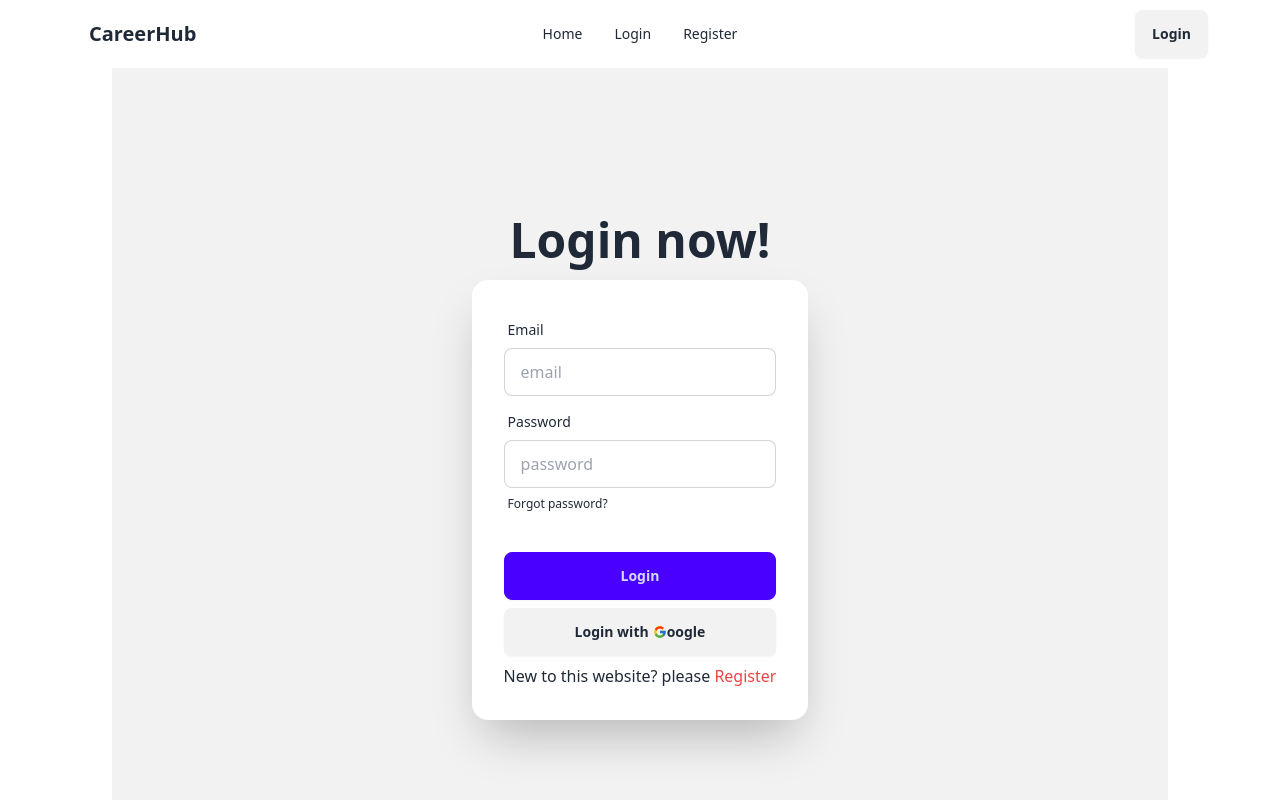
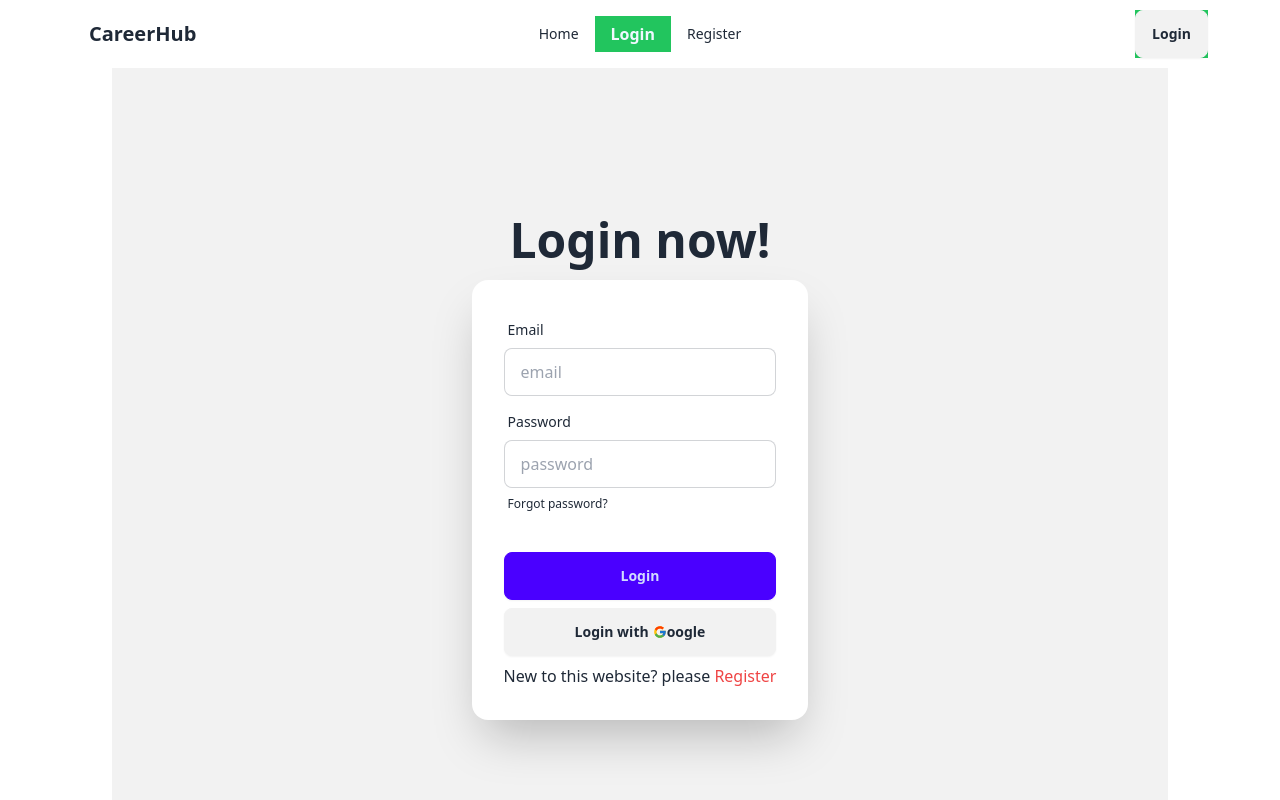
Before and after one commit to johhny47/Career-hub, a React (Vite) app: page /login in a window 1280 px wide. Shown: the top 800 px of the page. Built offline with nearby package versions, Linux system fonts and the light colour scheme; no server answers.

Commit message:
add Navbar active

```diff
--- a/src/Component/Navbar/NavBar.jsx
+++ b/src/Component/Navbar/NavBar.jsx
@@ -33,7 +33,7 @@ const NavBar = () => {
               className="menu menu-sm dropdown-content bg-base-100 rounded-box z-[1] mt-3 w-52 p-2 shadow">
              <NavLink to="/"> <li><a>Home</a></li></NavLink>
              {
-              user ?  <NavLink to="/"> <li><a>Details</a></li></NavLink>  : <div><NavLink to="/login"> <li><a>Login</a></li></NavLink>
+              user ?  <NavLink to="/more"> <li><a>Details</a></li></NavLink>  : <div><NavLink to="/login"> <li><a>Login</a></li></NavLink>
               <NavLink to="/register"> <li><a>Register</a></li></NavLink></div>
              }
 
@@ -46,7 +46,7 @@ const NavBar = () => {
           <ul className="menu menu-horizontal px-1">
           <NavLink to="/"> <li><a>Home</a></li></NavLink>
           {
-              user ?  <NavLink to="/"> <li><a>Details</a></li></NavLink>  : <div className="flex"><NavLink to="/login"> <li><a>Login</a></li></NavLink>
+              user ?  <NavLink to="/more"> <li><a>Details</a></li></NavLink>  : <div className="flex"><NavLink to="/login"> <li><a>Login</a></li></NavLink>
               <NavLink to="/register"> <li><a>Register</a></li></NavLink></div>
              }
 
--- a/src/Component/Navbar/navbar.css
+++ b/src/Component/Navbar/navbar.css
@@ -1,3 +1,9 @@
+.active{
+  background-color: rgb(34 197 94 );
+  color: aliceblue;
+  font-size: medium;
+  font-weight: bold;
+}
 .user-container {
     position: relative;
 
```
